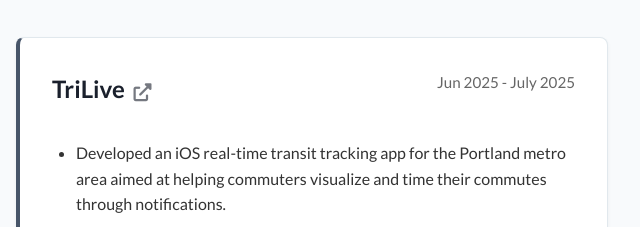
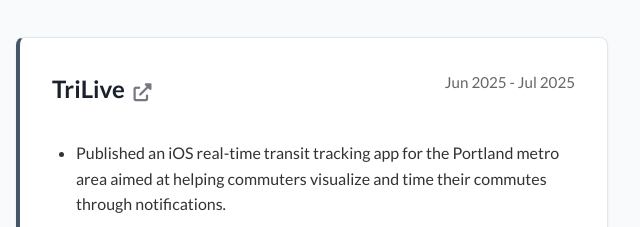
Before and after one commit to anthonyq7/anthonyq7.github.io, a plain HTML site: page index.html in a window 1280 px wide. Shown: the part 1605-1832 px from the top of the page, 640-1280 px from the left. Drawn offline with Linux system fonts and the light colour scheme.

Commit message:
fix: changed desc

```diff
--- a/index.html
+++ b/index.html
@@ -108,10 +108,10 @@
                 <div class="card project">
                     <div class="card-header">
                         <h3><a href="https://apps.apple.com/us/app/trilive-real-time-transit-app/id6749755575">TriLive <i class="fas fa-external-link-alt"></i></a></h3>
-                        <span class="date">Jun 2025 - July 2025</span>
+                        <span class="date">Jun 2025 - Jul 2025</span>
                     </div>
                     <ul class="details">
-                        <li>Developed an iOS real-time transit tracking app for the Portland metro area aimed at helping commuters visualize and time their commutes through notifications.</li>
+                        <li>Published an iOS real-time transit tracking app for the Portland metro area aimed at helping commuters visualize and time their commutes through notifications.</li>
                         <li>Stored transit route metadata in PostgreSQL, cached recent routes via Redis (reducing latency by 97%), and polled TriMet API for real-time updates.</li>
                         <li>Managed closed beta testing of 20 users, using feedback to improve UI and app flow.</li>
                     </ul>
```
